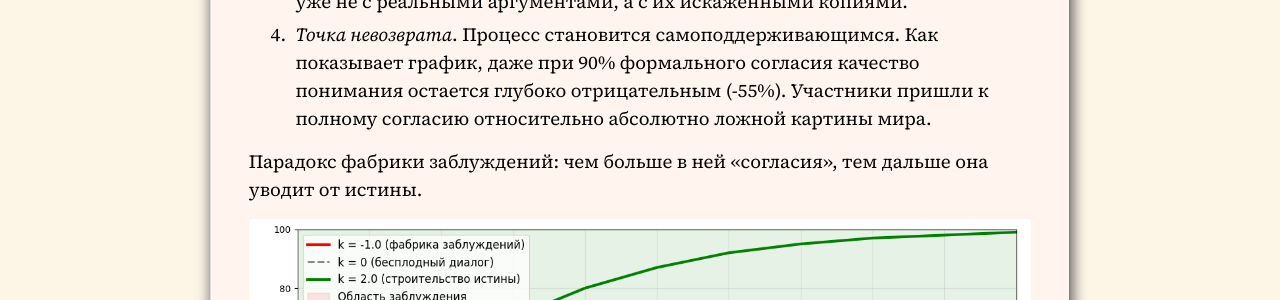
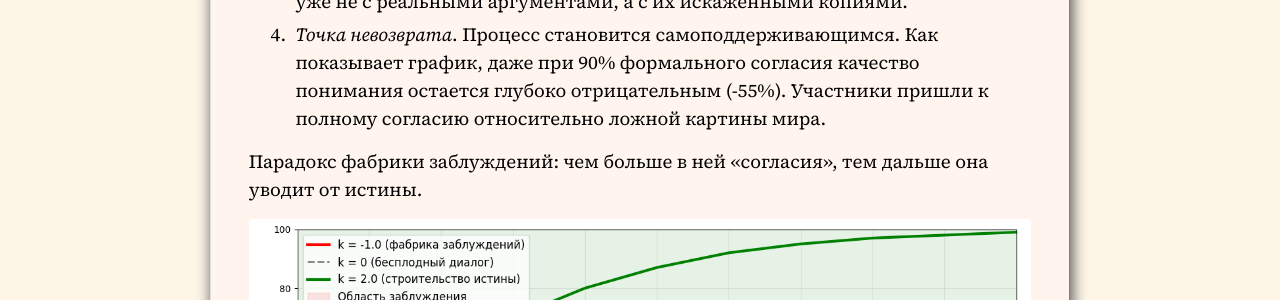
Before and after one commit to SergSi/land-use-art, a Jekyll site: the page built from _posts/2025-10-31-train.md, in a window 1280 px wide and 900 px high, scrolled down 9685 px. Shown: the part 238-538 px from the top of the window. Built offline with Jekyll 4.4.1, drawn with Linux system fonts in a browser that asks for light colours; some web fonts are replaced.

Commit message:
Update 2025-10-31-train.md

```diff
--- a/_posts/2025-10-31-train.md
+++ b/_posts/2025-10-31-train.md
@@ -205,7 +205,7 @@ $$
 1. *Отравление смыслов*. Нейтральные слова начинают читаться как скрытые обвинения. «Я понимаю твою точку зрения» превращается в «Я вижу твоё заблуждение». Слова сохраняют форму, но теряют содержание.
 2. *Разложение основ.* Прежние совместные понимания разбираются на части и используются против самой истины. Общее определение «справедливости» становится оружием для доказательства, что собеседник «противоречит сам себе».
 3. *Производство суррогатов.* Создаются упрощённые карикатуры на позицию оппонента — «соломенные чучела», которые легко опровергать. Борьба идёт уже не с реальными аргументами, а с их искажёнными копиями.
-4. *Точка невозврата*. Процесс становится самоподдерживающимся. Как показывает график, даже при 90% формального согласия качество понимания остается глубоко отрицательным (-55%). Участники пришли к полному согласию относительно абсолютно ложной картины мира.
+4. *Точка невозврата*. Процесс становится самоподдерживающимся. Как показывает график, даже при 90% формального согласия качество понимания остается глубоко отрицательным (-55%). Участники пришли к полному согласию относительно ложной картины мира.
 
 Парадокс фабрики заблуждений: чем больше в ней «согласия», тем дальше она уводит от истины.
 
```
